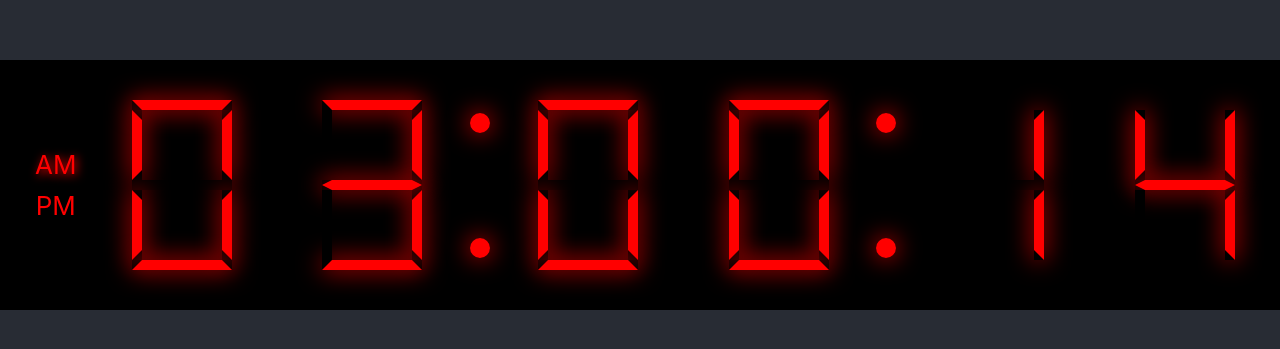
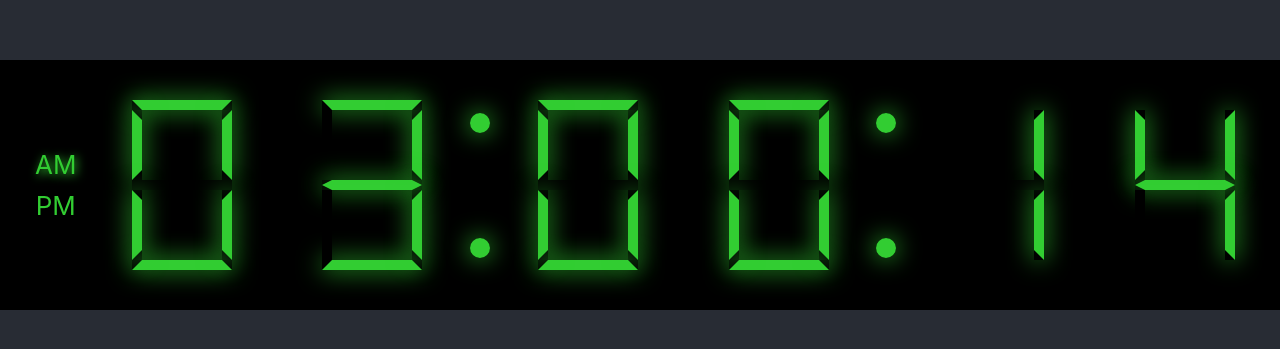
Before and after one commit to CJButton/Digital-Clock, a React (Create React App) app: page / in a window 1280 px wide. Shown: the part 215-564 px from the top of the page. Built offline with nearby package versions, Linux system fonts and the light colour scheme.

Commit message:
ui: Green

```diff
--- a/src/styles/digital/numbers.scss
+++ b/src/styles/digital/numbers.scss
@@ -1,7 +1,8 @@
 
-$base-color: red;
+$base-color: limegreen;
 $base-red: red;
 $base-cyan: cyan;
+$base-green: limegreen;
 
 .digital-wrapper {
     width: 100%;
```
